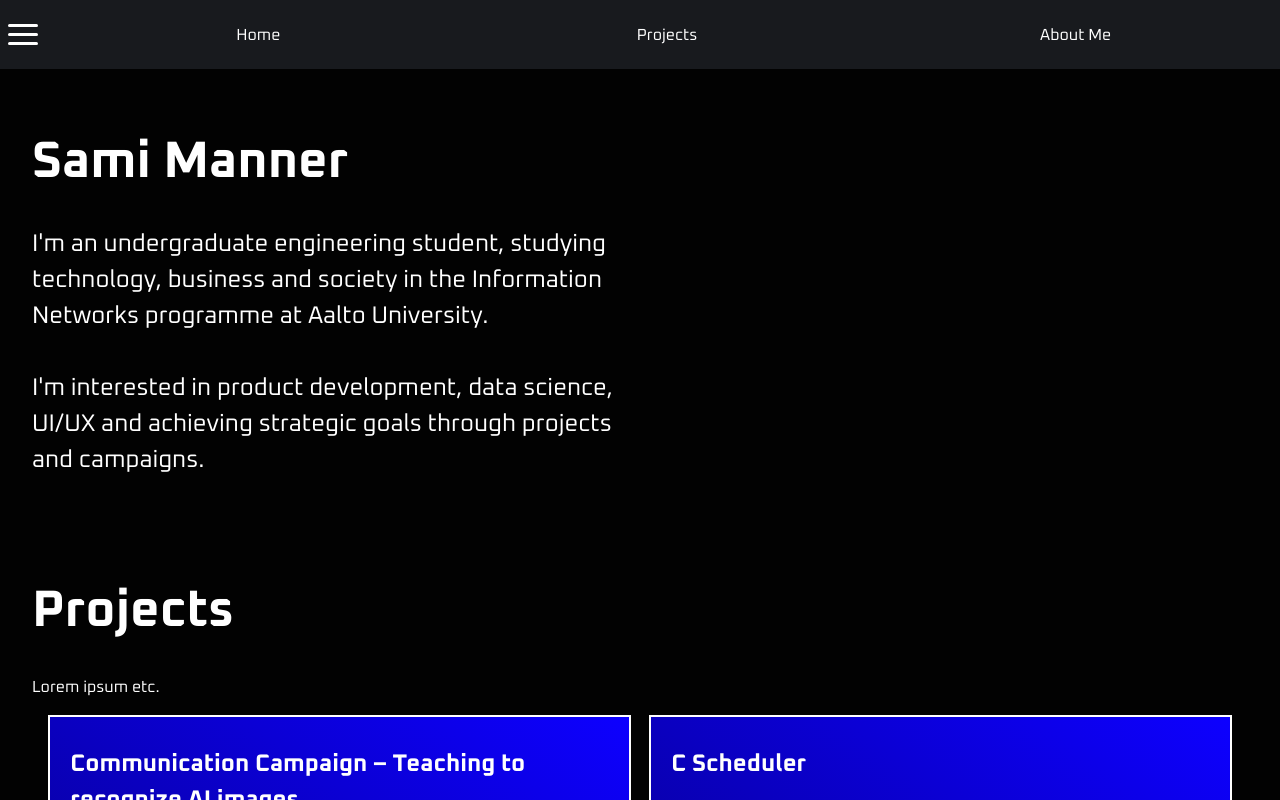
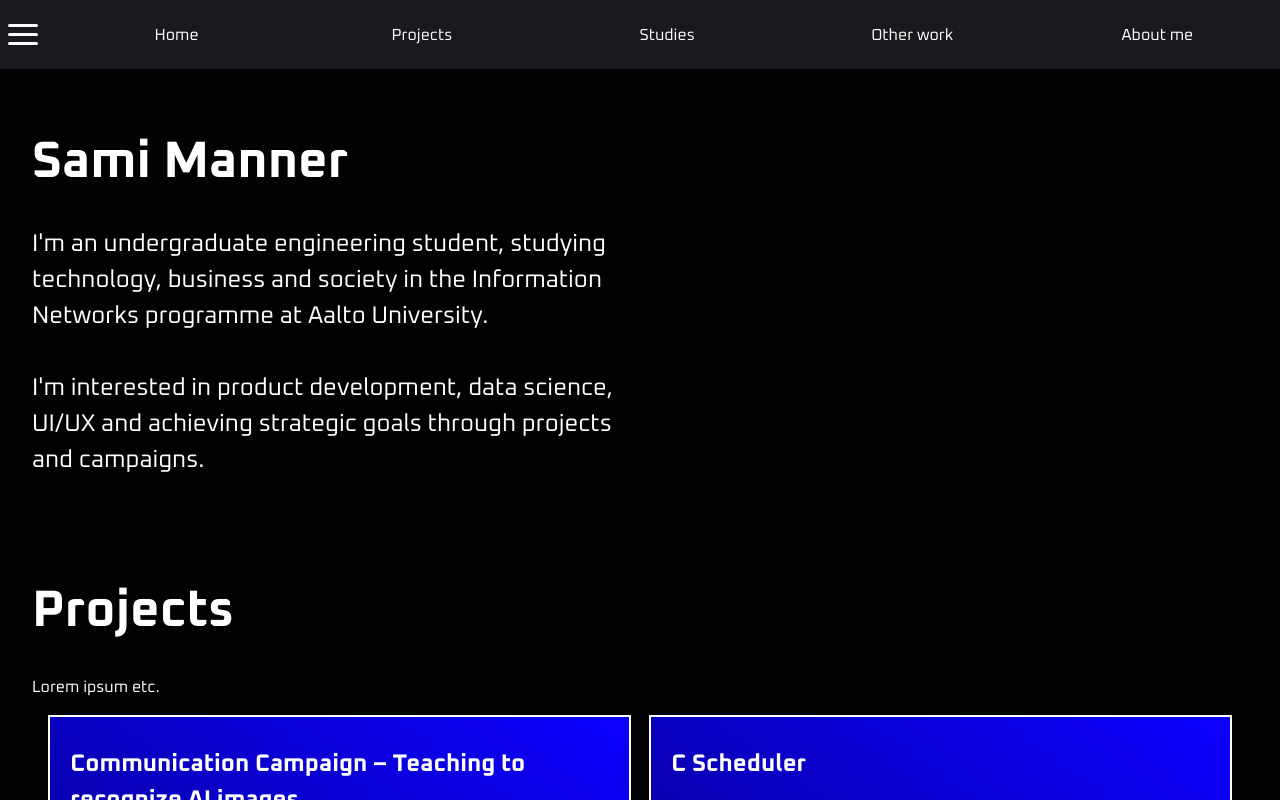
Before and after one commit to silentwinter0/portfolio, a React (Vite) app: page / in a window 1280 px wide. Shown: the top 800 px of the page. Built offline with nearby package versions, Linux system fonts and the light colour scheme.

Commit message:
Added more sections to nav header

```diff
--- a/src/components/Header.jsx
+++ b/src/components/Header.jsx
@@ -11,7 +11,9 @@ export default function Header() {
             <div className="navlinkbar">
               <a className="navlinkelement" href="../">Home</a>
               <a className="navlinkelement" href="../#projects">Projects</a>
-              <a className="navlinkelement" href="../#about">About Me</a>
+              <a className="navlinkelement" href="../#studies">Studies</a>
+              <a className="navlinkelement" href="../#other-work">Other work</a>
+              <a className="navlinkelement" href="../#about">About me</a>
             </div>
           </div>
         </div>
```
